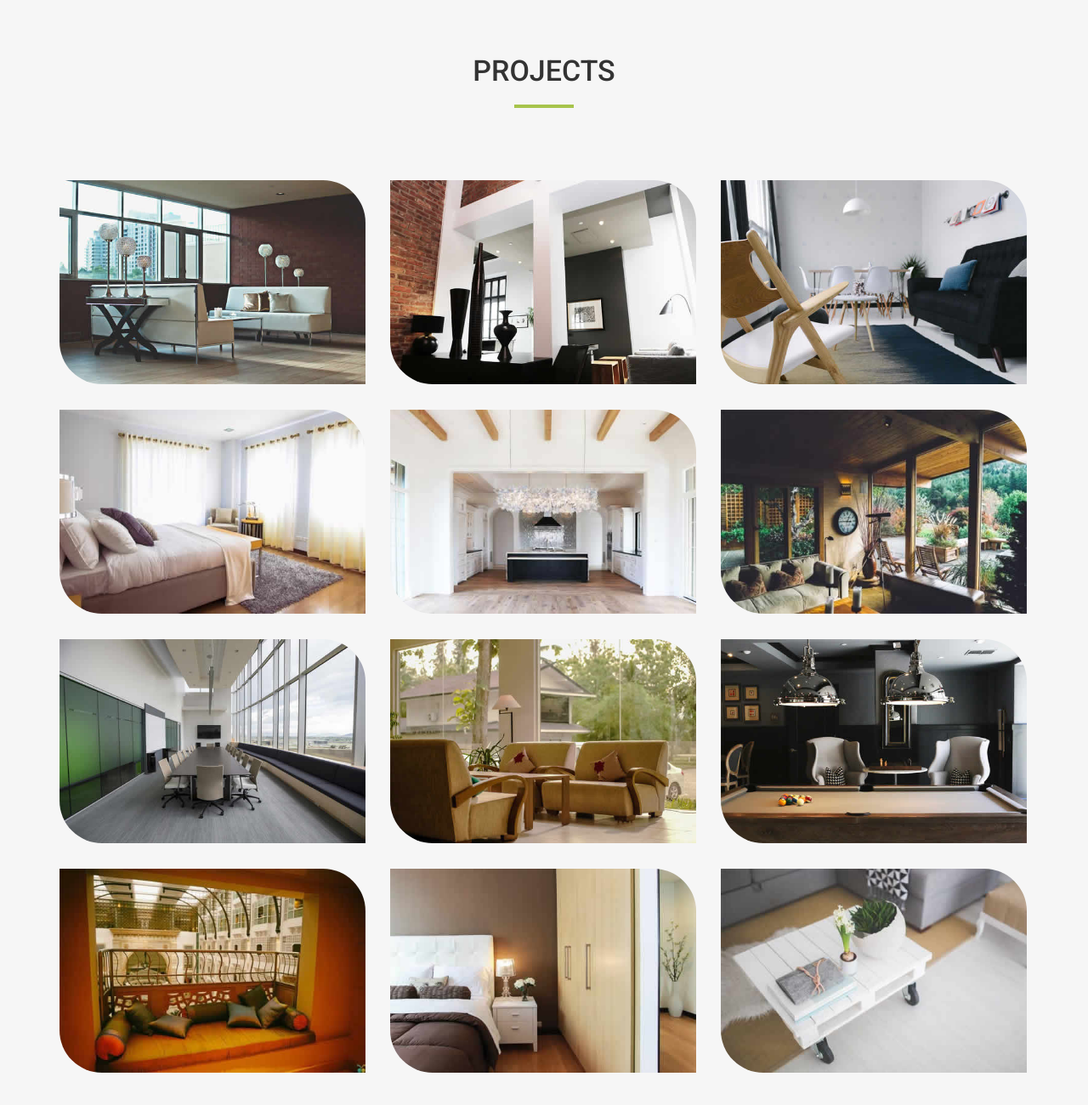
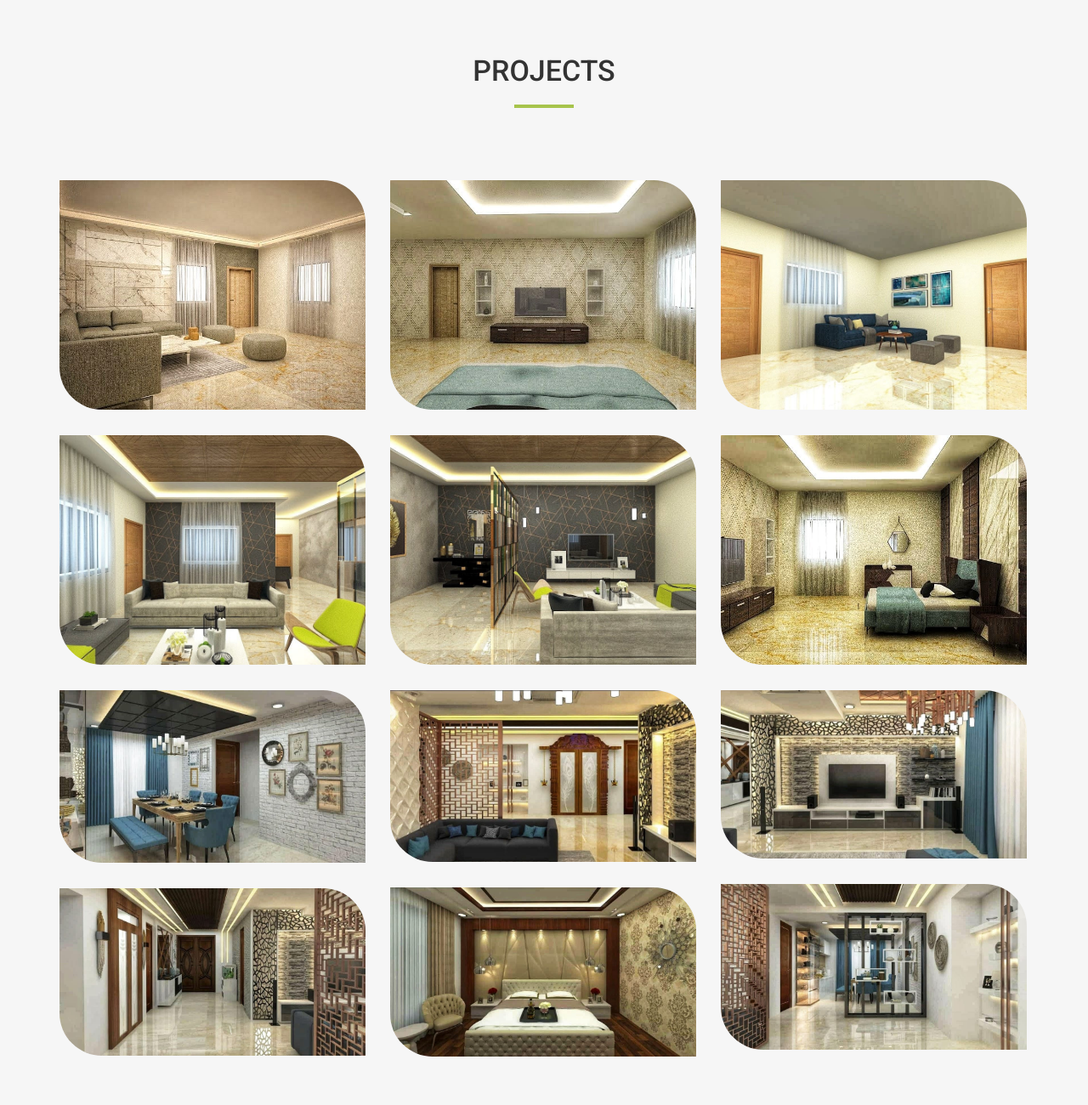
Before and after one commit to sushruthreddyakkala/sushruthreddyakkala.github.io, a plain HTML site: page index.html in a window 1280 px wide. Shown: the part 2358-3658 px from the top of the page at 85% size. Drawn offline with Linux system fonts and the light colour scheme.

Commit message:
Update index.html

```diff
--- a/index.html
+++ b/index.html
@@ -131,76 +131,76 @@
     </div>-->
     <div class="row">
       <div class="portfolio-items">
-        <div class="col-sm-6 col-md-4 col-lg-4 residential">
+                <div class="col-sm-6 col-md-4 col-lg-4 residential">
           <div class="portfolio-item">
-            <div class="hover-bg"> <a href="img/portfolio/01-large.jpg" data-lightbox-gallery="gallery1">
-              <img src="img/portfolio/01-small.jpg" class="img-responsive" alt="Project Title"> </a> </div>
+            <div class="hover-bg"> <a href="img/projects/01-Large.JPEG" data-lightbox-gallery="gallery1">
+              <img src="img/projects/01-Large.JPEG" class="img-responsive" alt="Project Title"> </a> </div>
           </div>
         </div>
         <div class="col-sm-6 col-md-4 col-lg-4 commercial">
           <div class="portfolio-item">
-            <div class="hover-bg"> <a href="img/portfolio/02-large.jpg" data-lightbox-gallery="gallery1">
-              <img src="img/portfolio/02-small.jpg" class="img-responsive" alt="Project Title"> </a> </div>
+            <div class="hover-bg"> <a href="img/projects/02-Large.JPEG" data-lightbox-gallery="gallery1">
+              <img src="img/projects/02-Large.JPEG" class="img-responsive" alt="Project Title"> </a> </div>
           </div>
         </div>
         <div class="col-sm-6 col-md-4 col-lg-4 residential">
           <div class="portfolio-item">
-            <div class="hover-bg"> <a href="img/portfolio/03-large.jpg" data-lightbox-gallery="gallery1">
-              <img src="img/portfolio/03-small.jpg" class="img-responsive" alt="Project Title"> </a> </div>
+            <div class="hover-bg"> <a href="img/projects/03-Large.JPEG" data-lightbox-gallery="gallery1">
+              <img src="img/projects/03-Large.JPEG" class="img-responsive" alt="Project Title"> </a> </div>
           </div>
         </div>
         <div class="col-sm-6 col-md-4 col-lg-4 residential">
           <div class="portfolio-item">
-            <div class="hover-bg"> <a href="img/portfolio/04-large.jpg" data-lightbox-gallery="gallery1">
-              <img src="img/portfolio/04-small.jpg" class="img-responsive" alt="Project Title"> </a> </div>
+            <div class="hover-bg"> <a href="img/projects/04-Large.JPEG" data-lightbox-gallery="gallery1">
+              <img src="img/projects/04-Large.JPEG" class="img-responsive" alt="Project Title"> </a> </div>
           </div>
         </div>
         <div class="col-sm-6 col-md-4 col-lg-4 commercial">
           <div class="portfolio-item">
-            <div class="hover-bg"> <a href="img/portfolio/05-large.jpg" data-lightbox-gallery="gallery1">
-              <img src="img/portfolio/05-small.jpg" class="img-responsive" alt="Project Title"> </a> </div>
+            <div class="hover-bg"> <a href="img/projects/05-Large.JPEG" data-lightbox-gallery="gallery1">
+              <img src="img/projects/05-Large.JPEG" class="img-responsive" alt="Project Title"> </a> </div>
           </div>
         </div>
         <div class="col-sm-6 col-md-4 col-lg-4 office">
           <div class="portfolio-item">
-            <div class="hover-bg"> <a href="img/portfolio/06-large.jpg" data-lightbox-gallery="gallery1">
-              <img src="img/portfolio/06-small.jpg" class="img-responsive" alt="Project Title"> </a> </div>
+            <div class="hover-bg"> <a href="img/projects/06-Large.JPEG" data-lightbox-gallery="gallery1">
+              <img src="img/projects/06-Large.JPEG" class="img-responsive" alt="Project Title"> </a> </div>
           </div>
         </div>
         <div class="col-sm-6 col-md-4 col-lg-4 office">
           <div class="portfolio-item">
-            <div class="hover-bg"> <a href="img/portfolio/07-large.jpg" data-lightbox-gallery="gallery1">
-              <img src="img/portfolio/07-small.jpg" class="img-responsive" alt="Project Title"> </a> </div>
+            <div class="hover-bg"> <a href="img/projects/07-Large.JPEG" data-lightbox-gallery="gallery1">
+              <img src="img/projects/07-Large.JPEG" class="img-responsive" alt="Project Title"> </a> </div>
           </div>
         </div>
         <div class="col-sm-6 col-md-4 col-lg-4 residential">
           <div class="portfolio-item">
-            <div class="hover-bg"> <a href="img/portfolio/08-large.jpg" data-lightbox-gallery="gallery1">
-              <img src="img/portfolio/08-small.jpg" class="img-responsive" alt="Project Title"> </a> </div>
+            <div class="hover-bg"> <a href="img/projects/08-Large.JPEG" data-lightbox-gallery="gallery1">
+              <img src="img/projects/08-Large.JPEG" class="img-responsive" alt="Project Title"> </a> </div>
           </div>
         </div>
         <div class="col-sm-6 col-md-4 col-lg-4 commercial">
           <div class="portfolio-item">
-            <div class="hover-bg"> <a href="img/portfolio/09-large.jpg" data-lightbox-gallery="gallery1">
-              <img src="img/portfolio/09-small.jpg" class="img-responsive" alt="Project Title"> </a> </div>
+            <div class="hover-bg"> <a href="img/projects/09-Large.JPEG" data-lightbox-gallery="gallery1">
+              <img src="img/projects/09-Large.JPEG" class="img-responsive" alt="Project Title"> </a> </div>
           </div>
         </div>
         <div class="col-sm-6 col-md-4 col-lg-4 office">
           <div class="portfolio-item">
-            <div class="hover-bg"> <a href="img/portfolio/10-large.jpg" data-lightbox-gallery="gallery1">
-              <img src="img/portfolio/10-small.jpg" class="img-responsive" alt="Project Title"> </a> </div>
+            <div class="hover-bg"> <a href="img/projects/10-Large.JPEG" data-lightbox-gallery="gallery1">
+              <img src="img/projects/10-Large.JPEG" class="img-responsive" alt="Project Title"> </a> </div>
           </div>
         </div>
         <div class="col-sm-6 col-md-4 col-lg-4 office">
           <div class="portfolio-item">
-            <div class="hover-bg"> <a href="img/portfolio/11-large.jpg" data-lightbox-gallery="gallery1">
-              <img src="img/portfolio/11-small.jpg" class="img-responsive" alt="Project Title"> </a> </div>
+            <div class="hover-bg"> <a href="img/projects/11-Large.JPEG" data-lightbox-gallery="gallery1">
+              <img src="img/projects/11-Large.JPEG" class="img-responsive" alt="Project Title"> </a> </div>
           </div>
         </div>
         <div class="col-sm-6 col-md-4 col-lg-4 residential">
           <div class="portfolio-item">
-            <div class="hover-bg"> <a href="img/portfolio/12-large.jpg" data-lightbox-gallery="gallery1">
-              <img src="img/portfolio/12-small.jpg" class="img-responsive" alt="Project Title"> </a> </div>
+            <div class="hover-bg"> <a href="img/projects/12-Large.JPEG" data-lightbox-gallery="gallery1">
+              <img src="img/projects/12-Large.JPEG" class="img-responsive" alt="Project Title"> </a> </div>
           </div>
         </div>
       </div>
```
